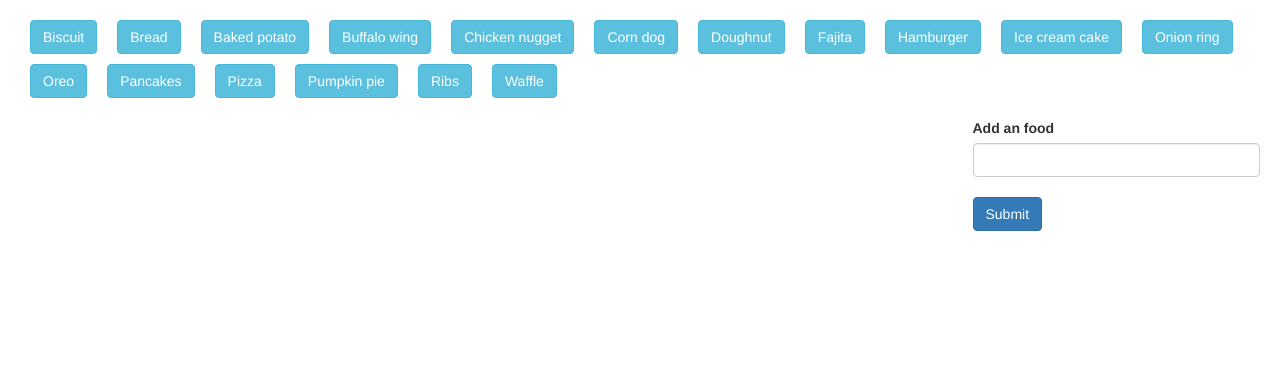
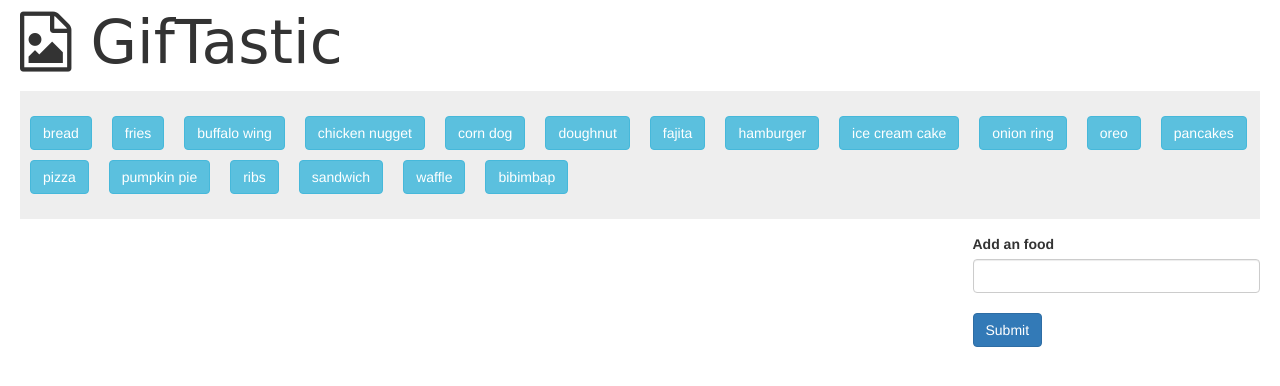
Before and after one commit to fdmoon/GifTastic, a plain HTML site: page index.html in a window 1280 px wide. Drawn offline with nearby package versions, Linux system fonts and the light colour scheme; a web font is replaced by a local one.

Commit message:
Added header and applied public api_key

```diff
--- a/css/style.css
+++ b/css/style.css
@@ -1,22 +1,30 @@
 * {
 	box-sizing: border-box;
+}
+
+header {
+	font-family: 'Modak', cursive;
+	font-size: 60px;
+	margin: 0 20px;
 }
 
 .content {
 	margin: 0 20px;
 }
 
-#button-view {
-	margin: 15px 0;
+.food-list {
+	background-color: #eee;
+	padding: 20px 0;
+	margin: 5px 0 15px 0;
 }
 
-.food {
+.food-btn {
 	margin: 5px 10px;
 }
 
 .food-img {
     float: left;
-    padding: 0 15px;
+    padding: 0 15px 30px 15px;
 }
 
 .clearfix::after {
--- a/index.html
+++ b/index.html
@@ -9,7 +9,10 @@
 	<link rel="icon" sizes="32x32" href="images/giphy_icon.png">
 
 	<link rel="stylesheet" type="text/css" href="https://maxcdn.bootstrapcdn.com/bootstrap/3.3.7/css/bootstrap.min.css">
+	<link rel="stylesheet" type="text/css" href="https://maxcdn.bootstrapcdn.com/font-awesome/4.7.0/css/font-awesome.min.css">
 	<link rel="stylesheet" type="text/css" href="css/style.css">
+
+	<link href="https://fonts.googleapis.com/css?family=Modak" rel="stylesheet">
 
 	<script src="https://cdnjs.cloudflare.com/ajax/libs/jquery/3.2.1/jquery.min.js"></script>
 	<script src="https://maxcdn.bootstrapcdn.com/bootstrap/3.3.7/js/bootstrap.min.js"></script>
@@ -17,10 +20,12 @@
 	<script src="javascript/giphy.js"></script>
 </head>
 <body>
+	<header><i class="fa fa-file-image-o fa-1x" aria-hidden="true"></i> GifTastic</header>
+
 	<!-- <div class="container"> -->
 	<div class="content">
-		<section class="row">
-			<div class="col-md-12" id="button-view"></div>
+		<section class="food-list">
+			<div id="button-view"></div>
 		</section>
 
 		<section class="row">
--- a/javascript/giphy.js
+++ b/javascript/giphy.js
@@ -1,14 +1,22 @@
 $(document).ready(function() {
-	var foodGroup = ["Biscuit", "Bread", "Baked potato", "Buffalo wing", "Chicken nugget", "Corn dog", "Doughnut", "Fajita", "Hamburger", "Ice cream cake", "Onion ring", "Oreo", "Pancakes", "Pizza", "Pumpkin pie", "Ribs", "Waffle"];
+	var foodGroup = ["bread", "fries", "buffalo wing", "chicken nugget", "corn dog", "doughnut", "fajita", "hamburger", "ice cream cake", "onion ring", "oreo", "pancakes", "pizza", "pumpkin pie", "ribs", "sandwich", "waffle", "bibimbap"];
+
+	var curButtonId = "";
 
 	function renderButtons() {
 		$("#button-view").empty();
 
 		for (var i = 0; i < foodGroup.length; i++) {
 			var btn = $("<button type='button' class='btn btn-info'>");
-			btn.addClass("food");
+			btn.addClass("food-btn");
+			btn.attr("id", "item"+(i+1));
 			btn.attr("data-name", foodGroup[i]);
 			btn.text(foodGroup[i]);
+
+			if(curButtonId === btn.attr("id")) {
+				btn.addClass("btn-danger");
+			}
+
 			$("#button-view").append(btn);
 		}
 	}
@@ -19,13 +27,23 @@ $(document).ready(function() {
 		var food = $("#food-input").val().trim();
 		foodGroup.push(food);
 
+		$("#food-input").val("");
+
 		renderButtons();
 	});
 
-	$(document).on("click", ".food", function() {
+	$(document).on("click", ".food-btn", function() {
+		curButtonId = $(this).attr("id");
+
+		for (var i = 0; i < foodGroup.length; i++) {
+			$("#button-view").children().eq(i).removeClass("btn-danger");
+		}
+		$(this).addClass("btn-danger");
+
+
 		var food = $(this).attr("data-name");
 
-		var queryURL = "https://api.giphy.com/v1/gifs/search?q=" + food + "&limit=10&g=pg+g&api_key=dc6zaTOxFJmzC";
+		var queryURL = "https://api.giphy.com/v1/gifs/search?q=" + food + "&limit=10&rating=pg-13&api_key=LIbNaEBuTfqucbor28clE97pSNU26jUV";
 
 		$.ajax({
 			url: queryURL,
```
